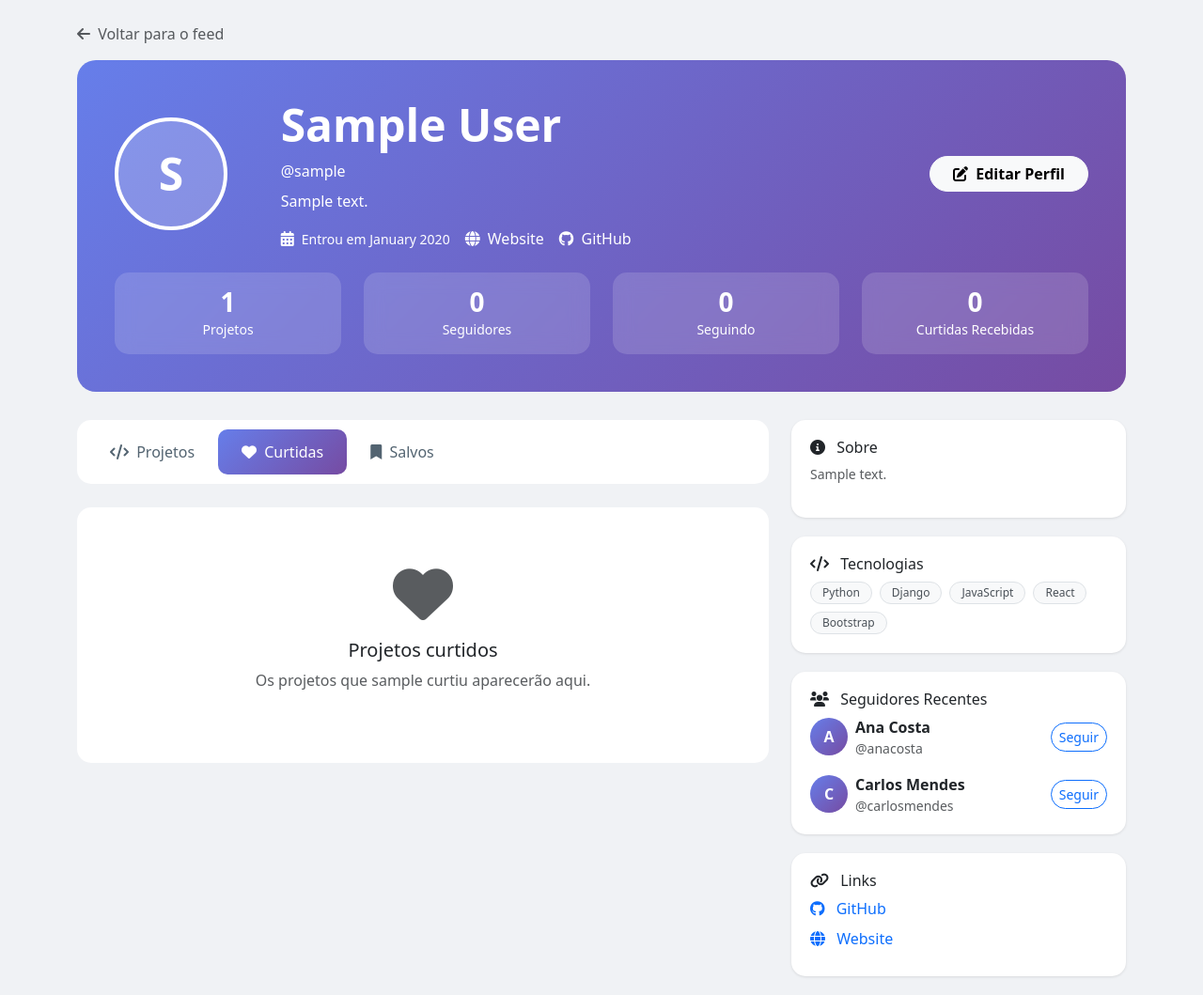
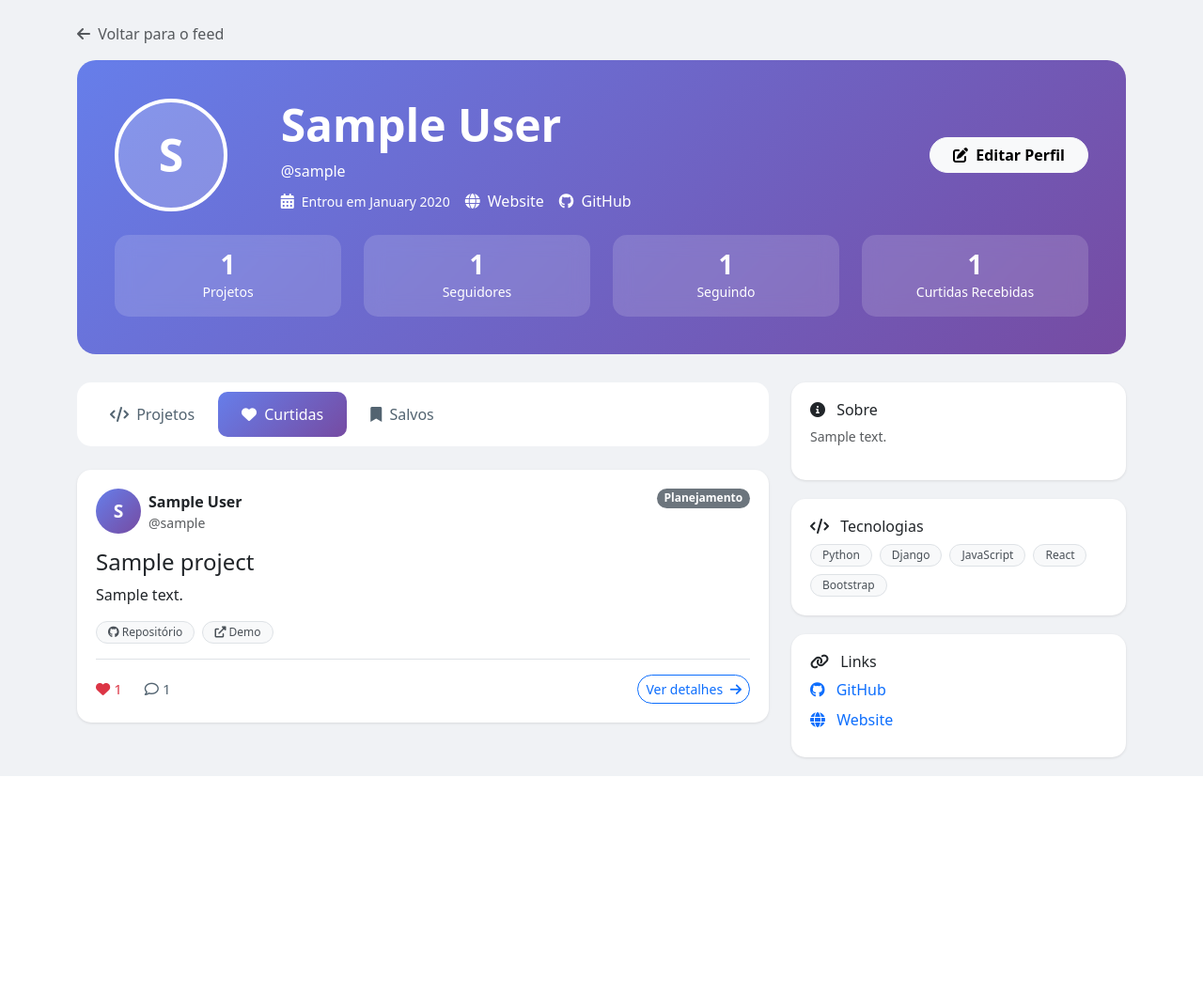
Before and after one commit to ImJotaM/DevBasement, a Django app: page /accounts/profile/ in a window 1280 px wide, after a click on "Curtidas". Shown: the whole page at 94% size. After the commit the page ends 826 px from the top, so only its background shows below. Run offline with Django 5.2, Linux system fonts and the light colour scheme; a user stored in the database is signed in; tables that the repository leaves empty hold one stand-in row (values such as "Sample post").

Commit message:
feat: Working elements in profile page

```diff
--- /dev/null
+++ b/accounts/static/accounts/css/profile.css
@@ -0,0 +1,165 @@
+body {
+    background-color: #f0f2f5;
+}
+
+.profile-header {
+    background: linear-gradient(135deg, #667eea 0%, #764ba2 100%);
+    border-radius: 20px;
+    padding: 40px;
+    margin-bottom: 30px;
+    color: white;
+}
+
+.profile-avatar {
+    width: 120px;
+    height: 120px;
+    border-radius: 50%;
+    border: 4px solid white;
+    box-shadow: 0 5px 15px rgba(0,0,0,0.2);
+    object-fit: cover;
+}
+
+.text-avatar-large {
+    width: 120px;
+    height: 120px;
+    background: rgba(255,255,255,0.2);
+    font-size: 3rem;
+    font-weight: bold;
+    color: white;
+    display: flex;
+    align-items: center;
+    justify-content: center;
+    border-radius: 50%;
+    border: 4px solid white;
+    margin: 0 auto;
+}
+
+.stat-card {
+    background: rgba(255,255,255,0.15);
+    border-radius: 15px;
+    padding: 15px;
+    text-align: center;
+    backdrop-filter: blur(10px);
+}
+
+.nav-tabs-custom {
+    background: white;
+    border-radius: 15px;
+    padding: 10px;
+    margin-bottom: 25px;
+    border: none;
+}
+
+.nav-tabs-custom .nav-link {
+    border: none;
+    border-radius: 10px;
+    padding: 12px 25px;
+    color: #536471;
+    font-weight: 500;
+    transition: all 0.2s;
+}
+
+.nav-tabs-custom .nav-link:hover {
+    background-color: #f0f2f5;
+    color: #1da1f2;
+}
+
+.nav-tabs-custom .nav-link.active {
+    background: linear-gradient(135deg, #667eea 0%, #764ba2 100%);
+    color: white;
+}
+
+.project-card {
+    background: white;
+    border-radius: 15px;
+    padding: 20px;
+    margin-bottom: 20px;
+    box-shadow: 0 1px 3px rgba(0,0,0,0.1);
+    transition: all 0.2s ease;
+}
+
+.project-card:hover {
+    box-shadow: 0 4px 12px rgba(0,0,0,0.15);
+    transform: translateY(-2px);
+}
+
+.sidebar-card {
+    background: white;
+    border-radius: 15px;
+    padding: 20px;
+    margin-bottom: 20px;
+    box-shadow: 0 1px 3px rgba(0,0,0,0.1);
+}
+
+.btn-follow {
+    background-color: #1da1f2;
+    border: none;
+    border-radius: 30px;
+    padding: 8px 25px;
+    font-weight: bold;
+    color: white;
+    transition: background-color 0.2s;
+}
+
+.btn-follow:hover {
+    background-color: #0d8bd9;
+    color: white;
+}
+
+.btn-follow.following {
+    background-color: transparent;
+    border: 1px solid white;
+}
+
+.btn-follow.following:hover {
+    background-color: #0d8bd9;
+    color: white;
+    border: 1px solid #0d8bd9;
+}
+
+.badge-custom {
+    background-color: #f8f9fa;
+    border: 1px solid #dee2e6;
+    color: #495057;
+    font-weight: 500;
+    padding: 5px 12px;
+    border-radius: 20px;
+}
+
+.interaction-btn {
+    color: #536471;
+    cursor: pointer;
+    transition: color 0.2s;
+    font-size: 0.95rem;
+}
+
+.like-btn:hover { color: #e0245e; }
+
+.comment-btn:hover { color: #1da1f2; }
+
+.empty-state {
+    text-align: center;
+    padding: 60px 20px;
+    background: white;
+    border-radius: 15px;
+}
+
+.avatar-small {
+    width: 48px;
+    height: 48px;
+    border-radius: 50%;
+    object-fit: cover;
+}
+
+.text-avatar-small {
+    width: 48px;
+    height: 48px;
+    background: linear-gradient(135deg, #667eea 0%, #764ba2 100%);
+    font-size: 1.2rem;
+    font-weight: bold;
+    color: white;
+    display: flex;
+    align-items: center;
+    justify-content: center;
+    border-radius: 50%;
+}
--- /dev/null
+++ b/accounts/static/accounts/js/profile.js
@@ -0,0 +1,93 @@
+function getCookie(name) {
+    let cookieValue = null;
+    if (document.cookie && document.cookie !== '') {
+        const cookies = document.cookie.split(';');
+        for (let i = 0; i < cookies.length; i++) {
+            const cookie = cookies[i].trim();
+            if (cookie.substring(0, name.length + 1) === (name + '=')) {
+                cookieValue = decodeURIComponent(cookie.substring(name.length + 1));
+                break;
+            }
+        }
+    }
+    return cookieValue;
+}
+
+document.querySelectorAll('.profile-page-follow-btn').forEach(button => {
+    button.addEventListener('click', function() {
+        const url = this.getAttribute('data-url');
+        const csrftoken = getCookie('csrftoken');
+        const followersCounter = document.getElementById('followers-count-val');
+
+        fetch(url, {
+            method: 'POST',
+            headers: {
+                'X-CSRFToken': csrftoken,
+                'Content-Type': 'application/json'
+            }
+        })
+        .then(response => {
+            if (!response.ok) {
+                return response.json().then(err => { throw new Error(err.error || 'Erro na requisição'); });
+            }
+            return response.json();
+        })
+        .then(data => {
+            if (data.is_following) {
+                this.textContent = 'Seguindo';
+                this.className = 'btn-follow following profile-page-follow-btn';
+            } else {
+                this.innerHTML = '<i class="fas fa-user-plus me-1"></i> Seguir';
+                this.className = 'btn-follow profile-page-follow-btn';
+            }
+
+            if (followersCounter && data.followers_count !== undefined) {
+                followersCounter.textContent = data.followers_count;
+            }
+        })
+        .catch(err => {
+            alert(err.message || 'Houve um erro ao processar a ação.');
+        });
+    });
+});
+
+document.querySelectorAll('.like-btn').forEach(button => {
+    button.addEventListener('click', function() {
+        const url = this.getAttribute('data-url');
+        const csrftoken = getCookie('csrftoken');
+        const icon = this.querySelector('i');
+        const countSpan = this.querySelector('span');
+
+        if (!url) return;
+
+        fetch(url, {
+            method: 'POST',
+            headers: {
+                'X-CSRFToken': csrftoken,
+                'Content-Type': 'application/json'
+            }
+        })
+        .then(response => {
+            if (!response.ok) {
+                return response.json().then(err => { throw new Error(err.error || 'Erro na requisição'); });
+            }
+            return response.json();
+        })
+        .then(data => {
+            if (data.liked) {
+                this.classList.add('text-danger');
+                icon.className = 'fas fa-heart';
+            } else {
+                this.classList.remove('text-danger');
+                icon.className = 'far fa-heart';
+            }
+
+            if (countSpan && data.likes_count !== undefined) {
+                countSpan.textContent = data.likes_count;
+            }
+        })
+        .catch(err => {
+            alert(err.message || 'Houve um erro ao processar a ação.');
+        });
+    });
+});
--- a/accounts/templates/accounts/profile.html
+++ b/accounts/templates/accounts/profile.html
@@ -7,152 +7,7 @@
     <title>{{ profile_user.username }} - DevBasement</title>
     <link href="https://cdn.jsdelivr.net/npm/bootstrap@5.3.0-alpha1/dist/css/bootstrap.min.css" rel="stylesheet">
     <link rel="stylesheet" href="https://cdnjs.cloudflare.com/ajax/libs/font-awesome/6.0.0/css/all.min.css">
-    <style>
-        body {
-            background-color: #f0f2f5;
-        }
-        .profile-header {
-            background: linear-gradient(135deg, #667eea 0%, #764ba2 100%);
-            border-radius: 20px;
-            padding: 40px;
-            margin-bottom: 30px;
-            color: white;
-        }
-        .profile-avatar {
-            width: 120px;
-            height: 120px;
-            border-radius: 50%;
-            border: 4px solid white;
-            box-shadow: 0 5px 15px rgba(0,0,0,0.2);
-            object-fit: cover;
-        }
-        .text-avatar-large {
-            width: 120px;
-            height: 120px;
-            background: rgba(255,255,255,0.2);
-            font-size: 3rem;
-            font-weight: bold;
-            color: white;
-            display: flex;
-            align-items: center;
-            justify-content: center;
-            border-radius: 50%;
-            border: 4px solid white;
-            margin: 0 auto;
-        }
-        .stat-card {
-            background: rgba(255,255,255,0.15);
-            border-radius: 15px;
-            padding: 15px;
-            text-align: center;
-            backdrop-filter: blur(10px);
-        }
-        .nav-tabs-custom {
-            background: white;
-            border-radius: 15px;
-            padding: 10px;
-            margin-bottom: 25px;
-            border: none;
-        }
-        .nav-tabs-custom .nav-link {
-            border: none;
-            border-radius: 10px;
-            padding: 12px 25px;
-            color: #536471;
-            font-weight: 500;
-            transition: all 0.2s;
-        }
-        .nav-tabs-custom .nav-link:hover {
-            background-color: #f0f2f5;
-            color: #1da1f2;
-        }
-        .nav-tabs-custom .nav-link.active {
-            background: linear-gradient(135deg, #667eea 0%, #764ba2 100%);
-            color: white;
-        }
-        .project-card {
-            background: white;
-            border-radius: 15px;
-            padding: 20px;
-            margin-bottom: 20px;
-            box-shadow: 0 1px 3px rgba(0,0,0,0.1);
-            transition: all 0.2s ease;
-        }
-        .project-card:hover {
-            box-shadow: 0 4px 12px rgba(0,0,0,0.15);
-            transform: translateY(-2px);
-        }
-        .sidebar-card {
-            background: white;
-            border-radius: 15px;
-            padding: 20px;
-            margin-bottom: 20px;
-            box-shadow: 0 1px 3px rgba(0,0,0,0.1);
-        }
-        .btn-follow {
-            background-color: #1da1f2;
-            border: none;
-            border-radius: 30px;
-            padding: 8px 25px;
-            font-weight: bold;
-            color: white;
-        }
-        .btn-follow:hover {
-            background-color: #0d8bd9;
-            color: white;
-        }
-        .btn-message {
-            background-color: transparent;
-            border: 1px solid #1da1f2;
-            border-radius: 30px;
-            padding: 8px 25px;
-            font-weight: bold;
-            color: #1da1f2;
-        }
-        .btn-message:hover {
-            background-color: #e8f5fe;
-        }
-        .badge-custom {
-            background-color: #f8f9fa;
-            border: 1px solid #dee2e6;
-            color: #495057;
-            font-weight: 500;
-            padding: 5px 12px;
-            border-radius: 20px;
-        }
-        .interaction-btn {
-            color: #536471;
-            cursor: pointer;
-            transition: color 0.2s;
-            font-size: 0.95rem;
-        }
-        .like-btn:hover { color: #e0245e; }
-        .comment-btn:hover { color: #1da1f2; }
-        .empty-state {
-            text-align: center;
-            padding: 60px 20px;
-            background: white;
-            border-radius: 15px;
-        }
-        .avatar-small {
-            width: 48px;
-            height: 48px;
-            border-radius: 50%;
-            object-fit: cover;
-        }
-        .text-avatar-small {
-            width: 48px;
-            height: 48px;
-            background: linear-gradient(135deg, #667eea 0%, #764ba2 100%);
-            font-size: 1.2rem;
-            font-weight: bold;
-            color: white;
-            display: flex;
-            align-items: center;
-            justify-content: center;
-            border-radius: 50%;
-        }
-    </style>
+    <link rel="stylesheet" href="{% static 'accounts/css/profile.css' %}">
 </head>
 <body>
 
@@ -175,9 +30,6 @@
             <div class="col-md-7 text-center text-md-start">
                 <h1 class="display-5 fw-bold mb-2">{{ profile_user.get_full_name|default:profile_user.username }}</h1>
                 <p class="mb-2">@{{ profile_user.username }}</p>
-                {% if profile_user.profile.bio %}
-                    <p class="mb-3">{{ profile_user.profile.bio }}</p>
-                {% endif %}
                 <div class="d-flex flex-wrap gap-3 justify-content-center justify-content-md-start">
                     <div>
                         <i class="fas fa-calendar-alt me-1"></i>
@@ -206,16 +58,20 @@
                             <i class="fas fa-edit me-1"></i> Editar Perfil
                         </a>
                     {% else %}
-                        <button class="btn-follow me-2">
-                            <i class="fas fa-user-plus me-1"></i> Seguir
-                        </button>
-                        <button class="btn-message">
-                            <i class="fas fa-envelope me-1"></i> Mensagem
-                        </button>
+                        {% if profile_user.profile in user.profile.following.all %}
+                            <button class="btn-follow following profile-page-follow-btn" data-url="{% url 'toggle_follow' profile_user.username %}">
+                                Seguindo
+                            </button>
+                        {% else %}
+                            <button class="btn-follow profile-page-follow-btn" data-url="{% url 'toggle_follow' profile_user.username %}">
+                                <i class="fas fa-user-plus me-1"></i> Seguir
+                            </button>
+                        {% endif %}
                     {% endif %}
                 {% endif %}
             </div>
         </div>
+
         <div class="row mt-4">
             <div class="col-md-3">
                 <div class="stat-card">
@@ -225,7 +81,7 @@
             </div>
             <div class="col-md-3">
                 <div class="stat-card">
-                    <h3 class="fw-bold mb-0">{{ followers_count }}</h3>
+                    <h3 class="fw-bold mb-0" id="followers-count-val">{{ followers_count }}</h3>
                     <small>Seguidores</small>
                 </div>
             </div>
@@ -309,8 +165,11 @@
 
                                 <div class="d-flex justify-content-between align-items-center mt-3 pt-3 border-top">
                                     <div class="d-flex gap-4">
-                                        <div class="interaction-btn like-btn">
-                                            <i class="far fa-heart"></i> <span>{{ project.likes_count }}</span>
+                                        <div class="interaction-btn like-btn {% if project.id in user_liked_project_ids %}text-danger{% endif %}"
+                                            data-project-id="{{ project.id }}"
+                                            data-url="{% url 'like_project' project.id %}">
+                                            <i class="{% if project.id in user_liked_project_ids %}fas{% else %}far{% endif %} fa-heart"></i>
+                                            <span class="likes-count">{{ project.likes_count }}</span>
                                         </div>
                                         <div class="interaction-btn comment-btn">
                                             <i class="far fa-comment"></i> <span>{{ project.comments_count }}</span>
@@ -328,7 +187,7 @@
                             <h5>Nenhum projeto publicado ainda</h5>
                             <p class="text-muted">{{ profile_user.username }} ainda não compartilhou nenhum projeto.</p>
                             {% if user == profile_user %}
-                                <a href="{% url 'create_project' %}" class="btn btn-primary-custom mt-2">
+                                <a href="{% url 'create_project' %}" class="btn btn-primary mt-2 rounded-pill">
                                     <i class="fas fa-plus-circle me-1"></i> Criar meu primeiro projeto
                                 </a>
                             {% endif %}
@@ -337,11 +196,71 @@
                 </div>
 
                 <div class="tab-pane fade" id="likes">
-                    <div class="empty-state">
-                        <i class="fas fa-heart fa-4x mb-3 text-muted"></i>
-                        <h5>Projetos curtidos</h5>
-                        <p class="text-muted">Os projetos que {{ profile_user.username }} curtiu aparecerão aqui.</p>
-                    </div>
+                    {% if liked_projects %}
+                        {% for project in liked_projects %}
+                            <div class="project-card">
+                                <div class="d-flex justify-content-between align-items-start mb-3">
+                                    <div class="d-flex gap-2 align-items-center">
+                                        <div class="text-avatar-small">
+                                            {{ project.owner.username|make_list|first|upper }}
+                                        </div>
+                                        <div>
+                                            <strong>{{ project.owner.get_full_name|default:project.owner.username }}</strong>
+                                            <span class="text-muted small d-block">@{{ project.owner.username }}</span>
+                                        </div>
+                                    </div>
+                                    {% if project.status == 'completed' %}
+                                        <span class="badge bg-success rounded-pill">Concluído</span>
+                                    {% elif project.status == 'in_progress' %}
+                                        <span class="badge bg-primary rounded-pill">Em Desenvolvimento</span>
+                                    {% else %}
+                                        <span class="badge bg-secondary rounded-pill">Planejamento</span>
+                                    {% endif %}
+                                </div>
+
+                                <div class="mb-3">
+                                    <h4 class="mb-2">{{ project.title }}</h4>
+                                    <p class="text-dark">{{ project.description|truncatewords:30 }}</p>
+
+                                    <div class="d-flex flex-wrap gap-2 mt-3">
+                                        {% if project.repo_url %}
+                                            <a href="{{ project.repo_url }}" target="_blank" class="badge badge-custom text-decoration-none">
+                                                <i class="fab fa-github"></i> Repositório
+                                            </a>
+                                        {% endif %}
+                                        {% if project.demo_url %}
+                                            <a href="{{ project.demo_url }}" target="_blank" class="badge badge-custom text-decoration-none">
+                                                <i class="fas fa-external-link-alt"></i> Demo
+                                            </a>
+                                        {% endif %}
+                                    </div>
+                                </div>
+
+                                <div class="d-flex justify-content-between align-items-center mt-3 pt-3 border-top">
+                                    <div class="d-flex gap-4">
+                                        <div class="interaction-btn like-btn {% if project.id in user_liked_project_ids %}text-danger{% endif %}"
+                                            data-project-id="{{ project.id }}"
+                                            data-url="{% url 'like_project' project.id %}">
+                                            <i class="{% if project.id in user_liked_project_ids %}fas{% else %}far{% endif %} fa-heart"></i>
+                                            <span class="likes-count">{{ project.likes_count }}</span>
+                                        </div>
+                                        <div class="interaction-btn comment-btn">
+                                            <i class="far fa-comment"></i> <span>{{ project.comments_count }}</span>
+                                        </div>
+                                    </div>
+                                    <a href="{% url 'project_detail' project.id %}" class="btn btn-sm btn-outline-primary rounded-pill">
+                                        Ver detalhes <i class="fas fa-arrow-right ms-1"></i>
+                                    </a>
+                                </div>
+                            </div>
+                        {% endfor %}
+                    {% else %}
+                        <div class="empty-state">
+                            <i class="fas fa-heart fa-4x mb-3 text-muted"></i>
+                            <h5>Nenhum projeto curtido</h5>
+                            <p class="text-muted">Os projetos que {{ profile_user.username }} curtir aparecerão aqui.</p>
+                        </div>
+                    {% endif %}
                 </div>
 
                 <div class="tab-pane fade" id="saved">
@@ -378,34 +297,6 @@
             </div>
 
             <div class="sidebar-card">
-                <h6><i class="fas fa-users me-2"></i> Seguidores Recentes</h6>
-                <div class="d-flex justify-content-between align-items-center mb-3 mt-2">
-                    <div class="d-flex gap-2 align-items-center">
-                        <div class="text-avatar-small" style="width: 40px; height: 40px; font-size: 1rem;">
-                            A
-                        </div>
-                        <div>
-                            <div><strong>Ana Costa</strong></div>
-                            <div class="small text-muted">@anacosta</div>
-                        </div>
-                    </div>
-                    <button class="btn btn-sm btn-outline-primary rounded-pill">Seguir</button>
-                </div>
-                <div class="d-flex justify-content-between align-items-center">
-                    <div class="d-flex gap-2 align-items-center">
-                        <div class="text-avatar-small" style="width: 40px; height: 40px; font-size: 1rem;">
-                            C
-                        </div>
-                        <div>
-                            <div><strong>Carlos Mendes</strong></div>
-                            <div class="small text-muted">@carlosmendes</div>
-                        </div>
-                    </div>
-                    <button class="btn btn-sm btn-outline-primary rounded-pill">Seguir</button>
-                </div>
-            </div>
-
-            <div class="sidebar-card">
                 <h6><i class="fas fa-link me-2"></i> Links</h6>
                 {% if profile_user.profile.github_url %}
                     <div class="mb-2">
@@ -427,5 +318,6 @@
 </div>
 
 <script src="https://cdn.jsdelivr.net/npm/bootstrap@5.3.0-alpha1/dist/js/bootstrap.bundle.min.js"></script>
+<script src="{% static 'accounts/js/profile.js' %}"></script>
 </body>
 </html>
--- a/accounts/views.py
+++ b/accounts/views.py
@@ -4,7 +4,7 @@ from django.contrib.auth.decorators import login_required
 from django.views.decorators.http import require_POST
 from django.http import JsonResponse
 from .forms import SignupForm, LoginForm
-from projects.models import Project
+from projects.models import Project, ProjectLike
 from .models import User
 
 def login_view(request):
@@ -70,21 +70,39 @@ def signup_view(request):
     return render(request, 'accounts/signup.html', {'form': form})
 
 def profile_view(request, username=None):
-
     if username:
         profile_user = get_object_or_404(User, username=username)
     else:
+        if not request.user.is_authenticated:
+            return redirect('login')
         profile_user = request.user
 
     user_projects = Project.objects.filter(owner=profile_user).order_by('-created_at')
 
+    liked_entries = ProjectLike.objects.filter(user=profile_user).select_related('project', 'project__owner').order_by('-created_at')
+    liked_projects = [entry.project for entry in liked_entries]
+
+    user_profile = profile_user.profile
+    followers_count = user_profile.followers.count()
+    following_count = user_profile.following.count()
+
+    total_likes = ProjectLike.objects.filter(project__owner=profile_user).count()
+
+    user_liked_project_ids = set()
+    if request.user.is_authenticated:
+        user_liked_project_ids = set(
+            ProjectLike.objects.filter(user=request.user).values_list('project_id', flat=True)
+        )
+
     context = {
         'profile_user': profile_user,
         'projects': user_projects,
-        'projects_count': user_projects.count,
-        'followers_count': 0,
-        'following_count': 0,
-        'total_likes': 0,
+        'projects_count': user_projects.count(),
+        'liked_projects': liked_projects,
+        'followers_count': followers_count,
+        'following_count': following_count,
+        'total_likes': total_likes,
+        'user_liked_project_ids': user_liked_project_ids,
     }
 
     return render(request, 'accounts/profile.html', context)
```
